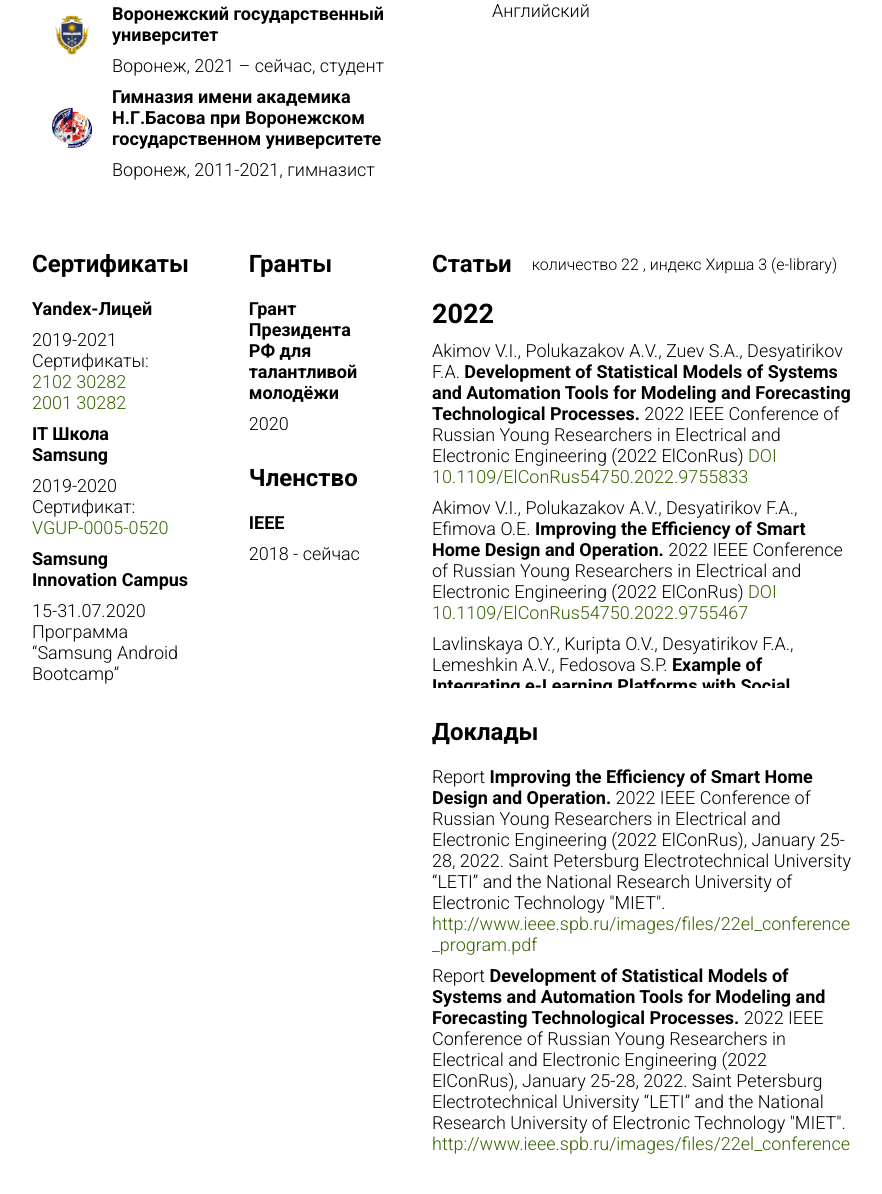
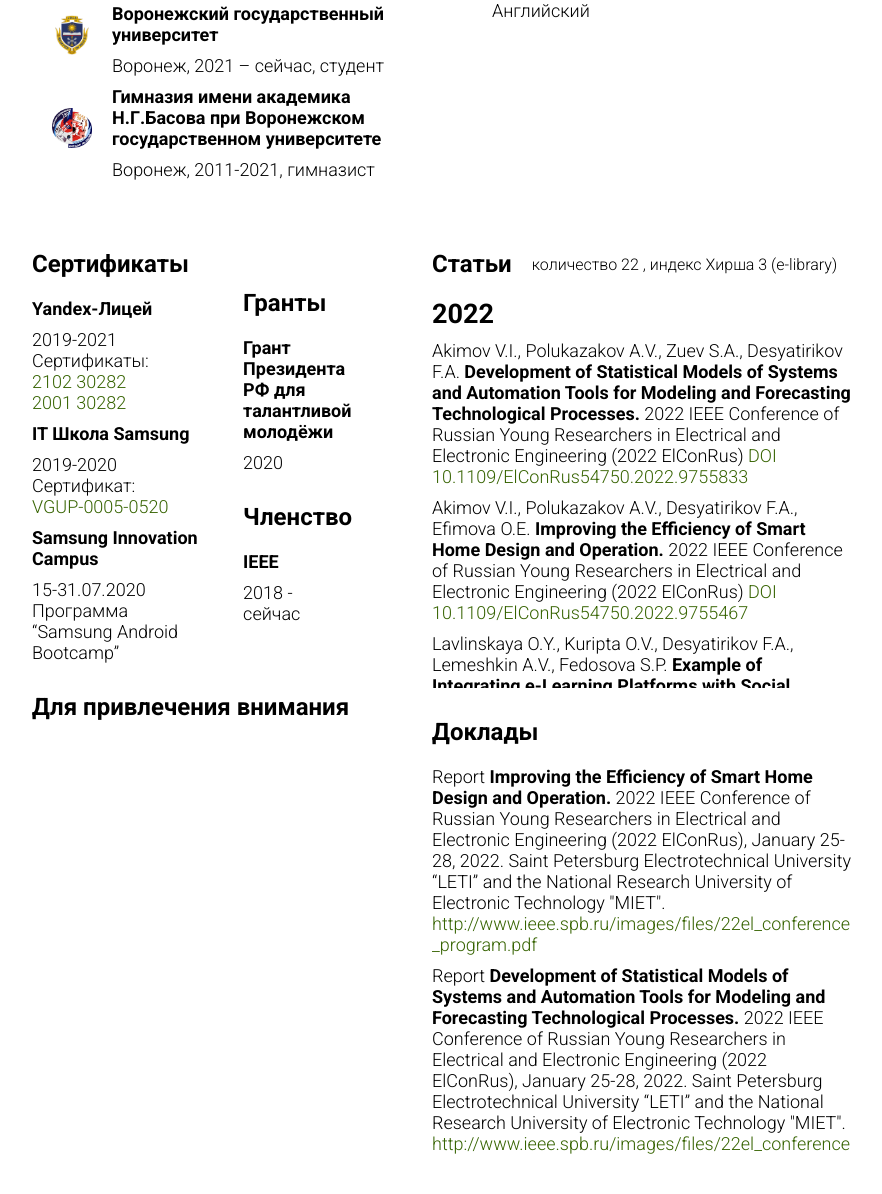
Before and after one commit to FelixDes/PersonalSite, a Flask app: page / in a window 1280 px wide. Shown: the part 564-1758 px from the top of the page, without its empty margins (198-1080 px from the left). Run offline with Flask 2, Linux system fonts and the light colour scheme.

Commit message:
Video container

```diff
--- a/static/text/text.json
+++ b/static/text/text.json
@@ -45,7 +45,7 @@
     "eng": {
       "title": "Bio",
       "text": [
-        "I was born and raised in the ancient city of Voronezh located in the very center of Russia on the banks of the navigable rivers Don and Voronezh.",
+        "i was born and living in Voronezh, one of the most ancient town of Russia, located on the banks of navigated rivers Don and Voronezh",
         "Currently, I am a student at Voronezh State Universitys where I study full-time at two faculties - the Faculty of Applied Mathematics, Informatics and Mechanics and the Faculty of Computer Science.",
         "I graduated with honors from the Voronezh College of Music in piano. I am fond of literary creativity (see <a href=\"https://proza.ru\">https://proza.ru</a>)."
       ]
@@ -215,6 +215,16 @@
           "time": "2020"
         }
       ]
+    }
+  },
+  "video": {
+    "rus": {
+      "title": "Для привлечения внимания",
+      "src": ""
+    },
+    "eng": {
+      "title": "To attract attention",
+      "src": ""
     }
   },
   "membership": {
--- a/templates/index.html
+++ b/templates/index.html
@@ -90,6 +90,7 @@
     </div>
     <div class="main_content">
         <div class="content_panel">
+            <div class="content_table_row">
                 <div class="content_block">
                     <h2>{{dct["certificates"]["title"]}}</h2>
                     <div class="inner_content_block">
@@ -102,7 +103,7 @@
                         {%endfor%}
                     </div>
                 </div>
-        </div>
+
                 <div class="content_panel">
                     <div class="content_block">
                         <h2>{{dct["grants"]["title"]}}</h2>
@@ -127,12 +128,25 @@
                         </div>
                     </div>
                 </div>
+            </div>
+            <div class="content_block">
+                <h2>{{dct["video"]["title"]}}</h2>
+                <div class="inner_content_block">
+                    <iframe height="315px" src="{{dct["video"]["src"]}}"
+                            title="YouTube video player" frameborder="0"
+                            allow="accelerometer; autoplay; clipboard-write; encrypted-media; gyroscope; picture-in-picture"
+                            allowfullscreen>
+                    </iframe>
+                </div>
+            </div>
+        </div>
         <div class="content_panel">
             <div class="content_block">
                 <div class="content_table_row">
                     <h2>{{dct["articles"]["title"]}}</h2>
                     <div style="padding-left: 20px">
-                        {{dct["articles"]["sub_title"]}}</div>
+                        {{dct["articles"]["sub_title"]}}
+                    </div>
                 </div>
                 <div class="inner_content_block">
                     <div class="scroll_area">
@@ -168,9 +182,5 @@
 </div>
 <footer>
 </footer>
-<!--<script>function changeName() {-->
-<!--    document.getElementById('lang_change').value = document.getElementById('lang_change').value === "eng" ? "rus" : "eng";-->
-<!--}-->
-</script>
 </div>
 {% endblock %}
```
Also changed, not shown: main.py (+0 -7 lines). Lines whose indentation alone changed are shown as unchanged.
